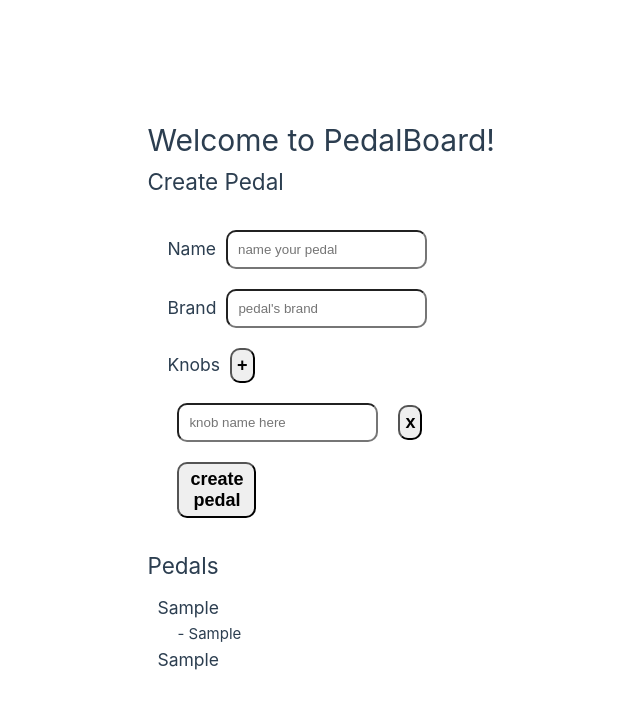
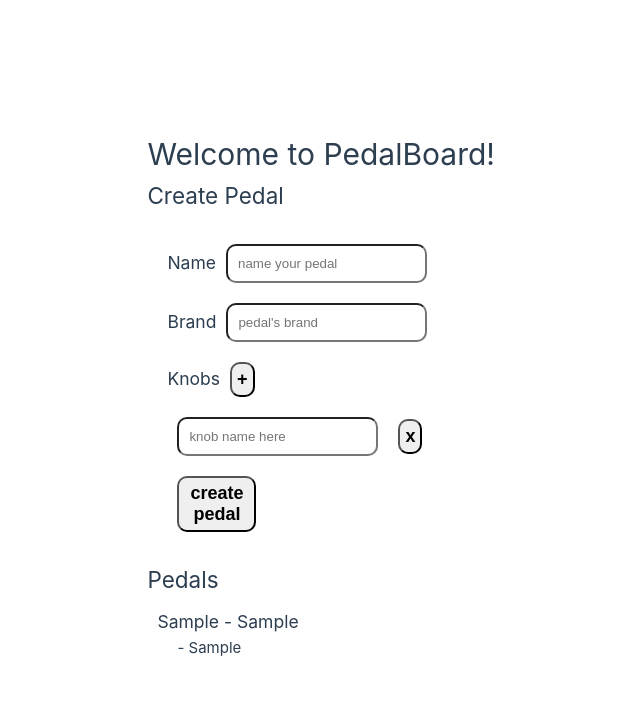
Before and after one commit to matheusberger/pb-front, a Vue app in the folder pedalboard-web/: page / in a window 1280 px wide. Both pictures are taken after typing "Sample", "Sample", "Sample" into the empty fields and a click on the button "create pedal". Shown: the top 706 px of the page, without its empty margins (145-785 px from the left). Built offline with nearby package versions, Linux system fonts and the light colour scheme.

Commit message:
Displaying brand next to pedal name
Co-authored-by: Matheus Migge <109837482+matheusmigge@users.noreply.github.com>

```diff
--- a/pedalboard-web/src/components/PedalList.vue
+++ b/pedalboard-web/src/components/PedalList.vue
@@ -16,11 +16,10 @@ const props = defineProps<Props>()
   <h2>Pedals</h2>
   <li v-for="pedal in pedals">
     <div class="pedal">
-      <h3>{{ pedal.name }}</h3>
+      <h3>{{ pedal.name }} - {{ pedal.brand }}</h3>
       <li class="knobs" v-for="knob in pedal.knobs">
         - {{ knob.name }}
       </li>
-      <h3>{{ pedal.brand }}</h3>
     </div>
   </li>
 </template>
```
